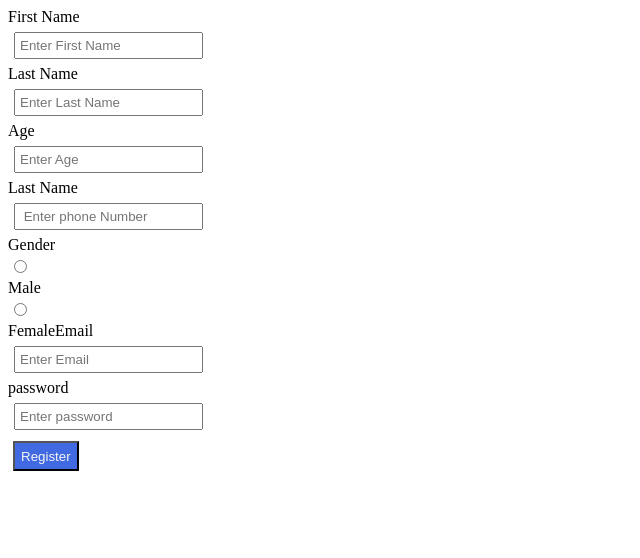
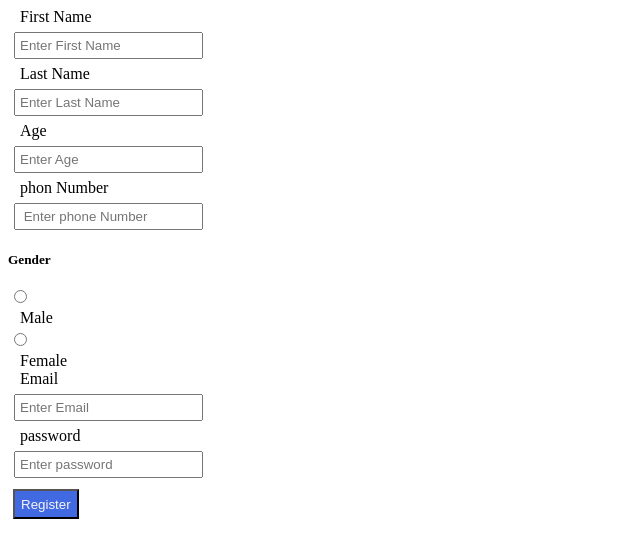
Before and after one commit to NightHawks-Organization/MERAKI_Academy_Project_4, a React (Create React App) app in the folder frontend/: page / in a window 1280 px wide. Shown: the top 558 px of the page, without its empty margins (0-640 px from the left). Built offline with nearby package versions, Linux system fonts and the light colour scheme.

Commit message:
register front end

```diff
--- a/frontend/src/components/auth/signUp/index.js
+++ b/frontend/src/components/auth/signUp/index.js
@@ -1,7 +1,6 @@
 import React, { useState } from "react";
 import axios from "axios";
-import signUp from './signUp.css';
-
+import signUp from "./signUp.css";
 
 export default function Register() {
   const [message, setMessage] = useState("");
@@ -60,7 +59,7 @@ export default function Register() {
           setAge(e.target.value);
         }}
       />
-      <label>Last Name</label>
+      <label>phon Number</label>
       <input
         type="text"
         placeholder=" Enter phone Number "
@@ -69,12 +68,16 @@ export default function Register() {
         }}
       />
 
-<label>Gender</label>
-      <input type="radio" id="male" name="gender" value="male" />
-      <label for="male">Male</label>
-      <input type="radio" id="female" name="gender" value="female" />
-      <label for="female">Female</label>
+      <form className='radio'>
+      <h5>Gender</h5>
+        <input type="radio" id="male" name="gender" value="male" />
+        <label for="male">Male</label>
+        <br />
+        <input type="radio" id="female" name="gender" value="female" />
+        <label for="female">Female</label>
+      </form>
 
+      <pr />
       <label>Email</label>
       <input
         type="text"
@@ -83,7 +86,7 @@ export default function Register() {
           setEmail(e.target.value);
         }}
       />
-<label>password</label>
+      <label>password</label>
       <input
         type="password"
         placeholder="Enter password  "
--- a/frontend/src/components/auth/signUp/signUp.css
+++ b/frontend/src/components/auth/signUp/signUp.css
@@ -1,7 +1,8 @@
- #register{
+ /* #register{
   margin: 8px;
+  padding: 4px;
   border: 3px solid rgb(54, 23, 194);
-}
+} */
 
 button {
   background-color: royalblue;
@@ -15,3 +16,14 @@ input {
   padding: 4px;
   margin: 6px;
 }
+
+label{
+    margin: 8px;
+    padding: 4px;
+
+}
+
+#radio{
+  border: 3px solid rgb(54, 23, 194);
+
+}
```
